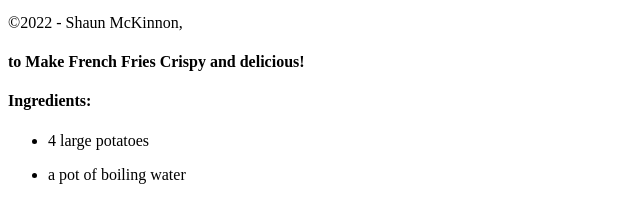
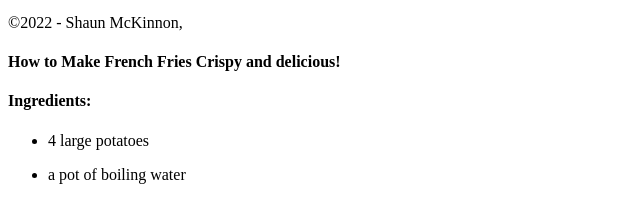
Before and after one commit to BradB87/Index.html, a plain HTML site: page Index.html in a window 1280 px wide. Shown: the part 1072-1269 px from the top of the page, 0-640 px from the left. Drawn offline with Linux system fonts and the light colour scheme.

Commit message:
Added work how to title

```diff
--- a/Index.html
+++ b/Index.html
@@ -2,7 +2,7 @@
  <html lang="en">
  <head>
  <meta charset="utf-8">
- <meta http-equiv(alent)="X-UA-Compatible" content="IE=edge">
+ <meta http-equiv="X-UA-Compatible" content="IE=edge">
  <meta name="viewport" content="width=device-width, initial-scale=1.0">
  </head>
  <h1><strong> How to Make Grilled Cheese Mmm, mmm, good!</strong></h1>
@@ -36,7 +36,7 @@
  <footer>
  <p>&copy;2022 - Shaun McKinnon,</p>
  </footer>
- <h4><strong> to Make French Fries
+ <h4><strong> How to Make French Fries
  Crispy and delicious!</strong></h4>
  <h4>Ingredients:</h4>
     <ul>
```
